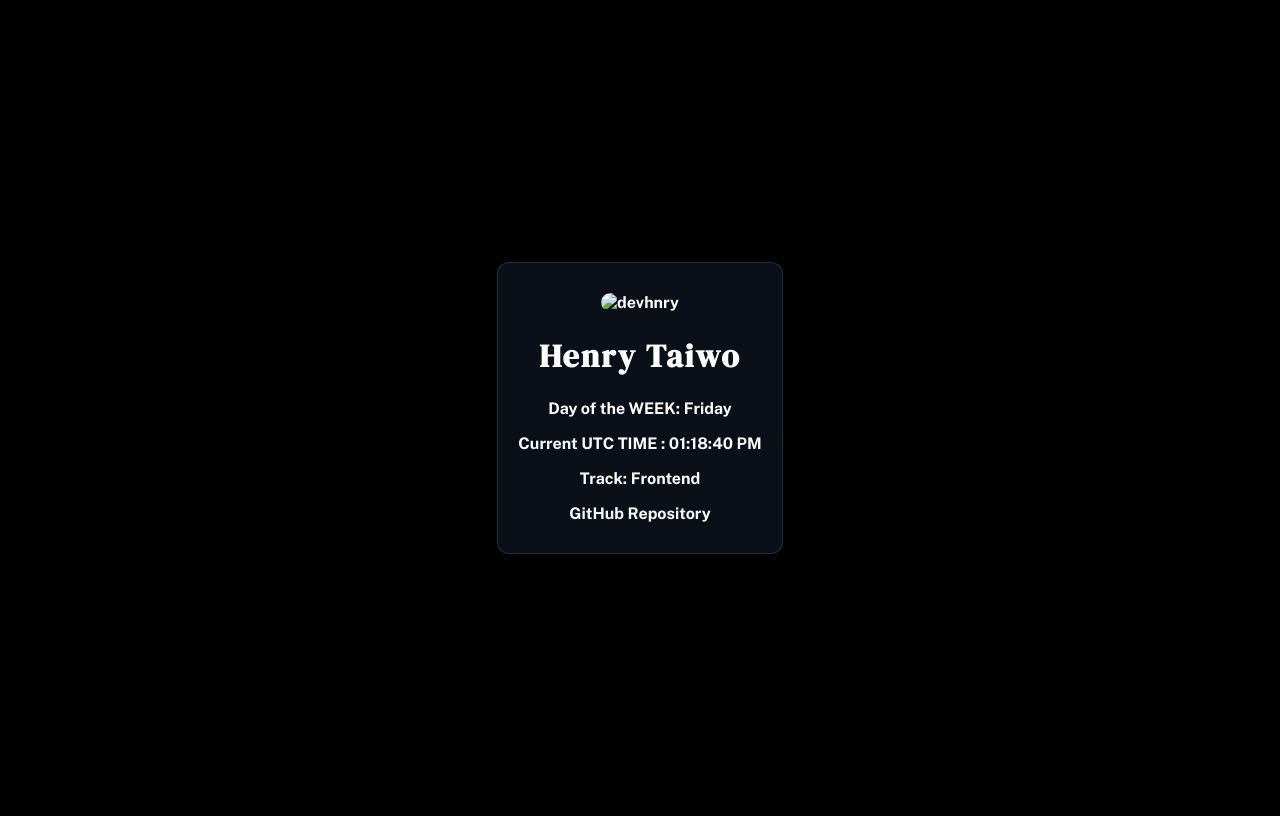
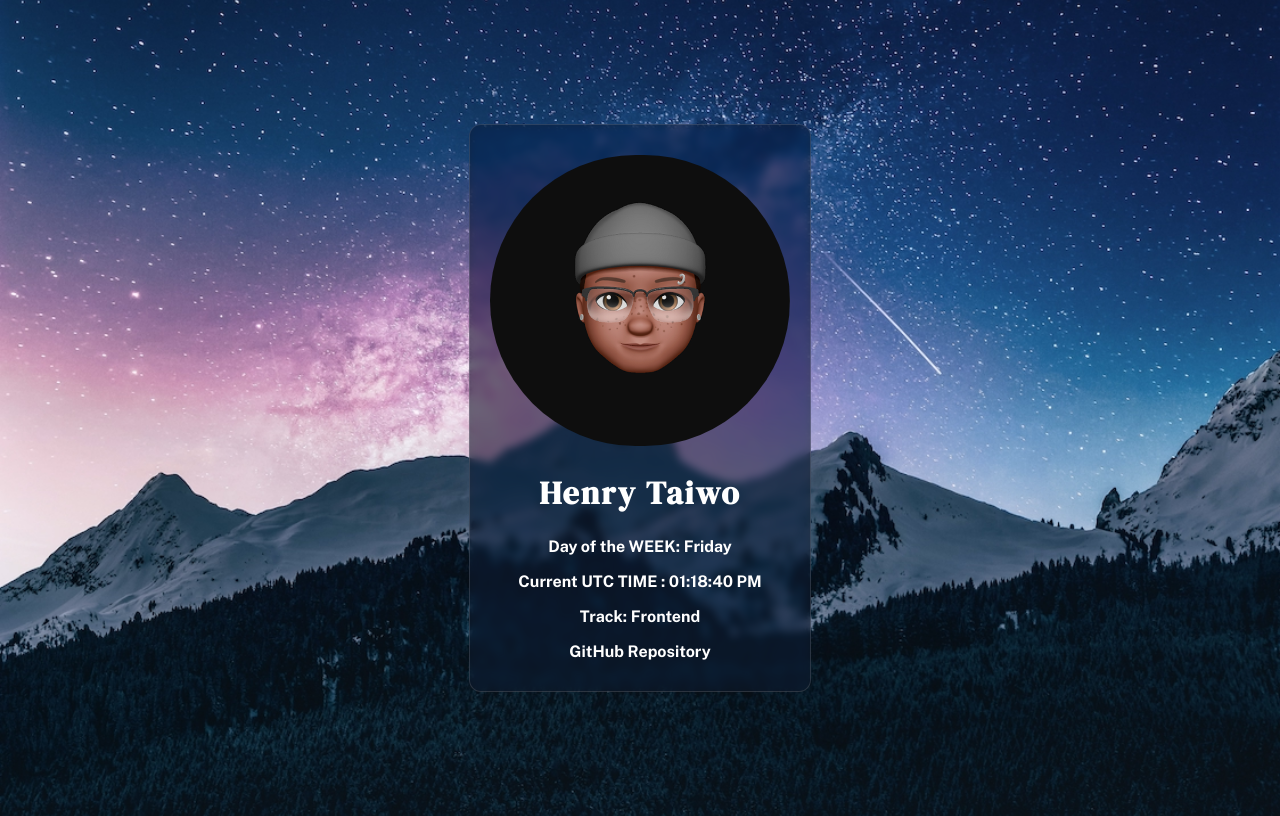
Before and after one commit to devhnry/stage-one-task-HNGX, a plain HTML site: page index.html in a window 1280 px wide. Drawn offline with nearby package versions, Linux system fonts and the light colour scheme.

Commit message:
Initial Commit

```diff
--- a/index.html
+++ b/index.html
@@ -17,7 +17,7 @@
     <main>
       <div class="container">
         <img
-          src="slack-profile-image.png"
+          src="./Assets/slack-profile-image.png"
           alt="devhnry"
           data-testid="slackDisplayImage"
         />
--- a/style.css
+++ b/style.css
@@ -1,6 +1,6 @@
 body{
     background-color: black;
-    background-image: url('./background-image.avif');
+    background-image: url('./Assets/background-image.avif');
     background-position: center;
     background-repeat: no-repeat;
     background-size: cover;
```
